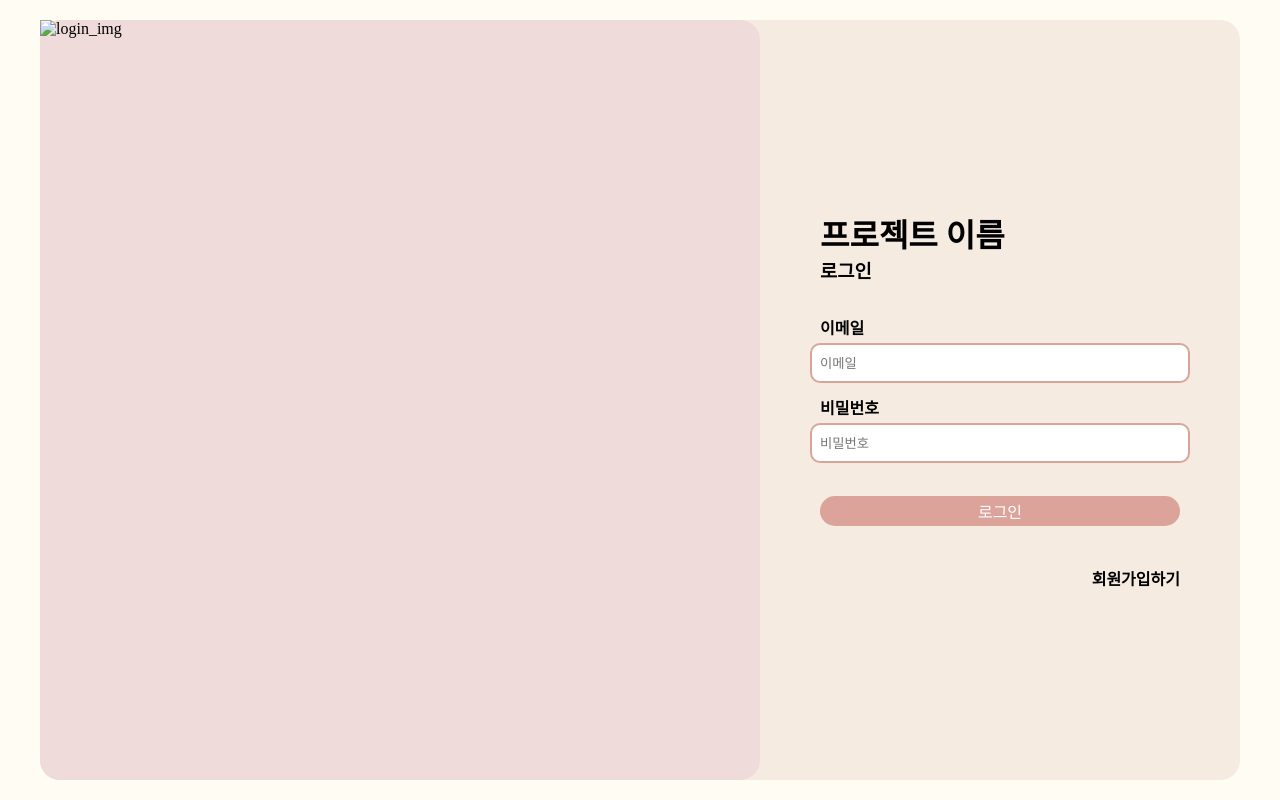
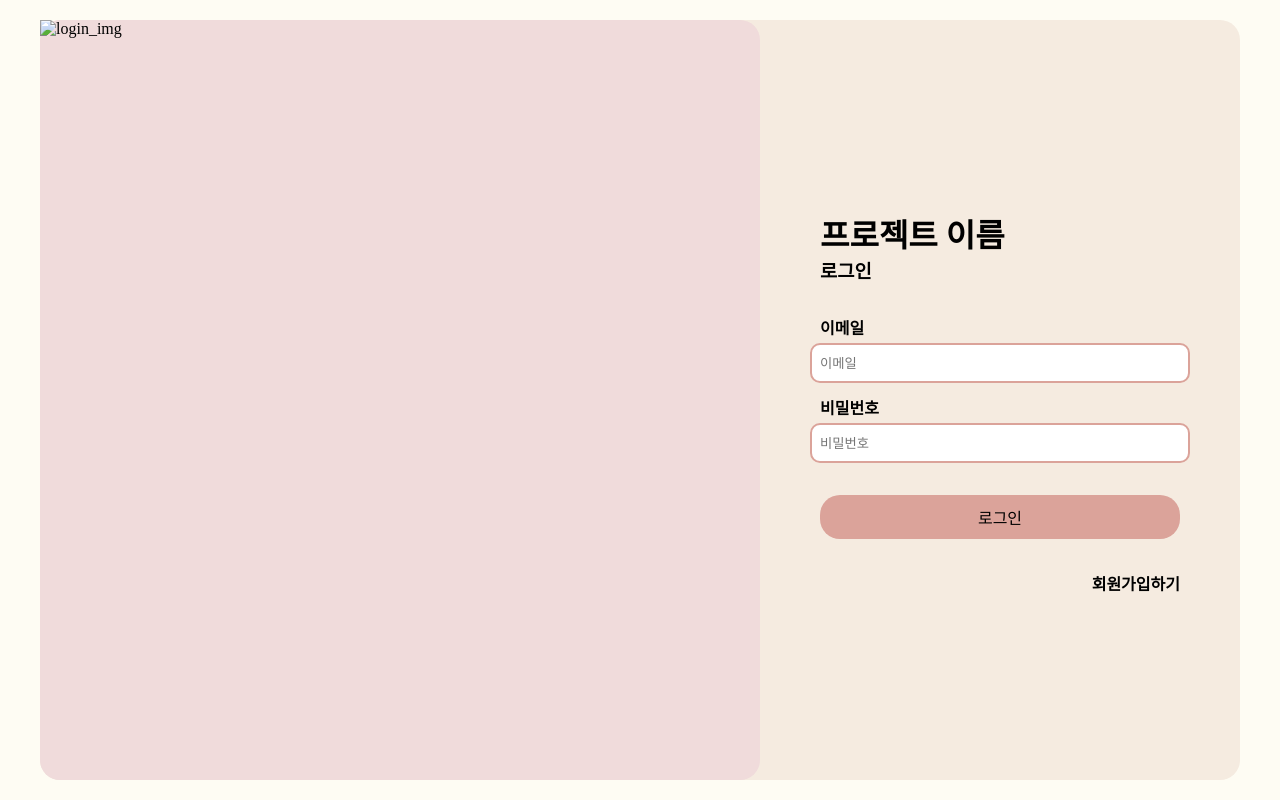
Before and after one commit to zidoopal/team3-mini-pj, a Flask app: page /login in a window 1280 px wide. Run offline with Flask 3, Linux system fonts and the light colour scheme.

Commit message:
Design: Add google login button

```diff
--- a/static/css/screen/login.css
+++ b/static/css/screen/login.css
@@ -38,7 +43,7 @@ h3 {
 .main__right {
   display: flex;
   flex-direction: column;
-  justify-content: space-between;
+  gap: 32px;
   flex: 1;
   width: 100%;
   height: 50%;
@@ -82,18 +87,30 @@ h3 {
   padding: 0px 8px;
 }
 
+.big__login__button__wrapper {
+  display: flex;
+  flex-direction: column;
+  gap: 12px;
+}
+
 .login__button__wrapper {
   display: flex;
   justify-content: center;
-  height: 10%;
 }
+
 .login__button {
+  display: flex;
+  justify-content: center;
+  background-color: var(--deep-pink);
+  color: black;
+  border-radius: 20px;
+  padding: 10px 20px;
   border: none;
-  border-radius: 20px;
-  background-color: var(--deep-pink);
-  color: white;
+  cursor: pointer;
+  font-family: 'Roboto', sans-serif;
+  display: flex;
   width: 100%;
-  height: 80%;
+  align-items: center;
   font-size: 1rem;
 }
 
```
Also changed, not shown: other parts of static/css/screen/login.css (+25 -0 lines).
